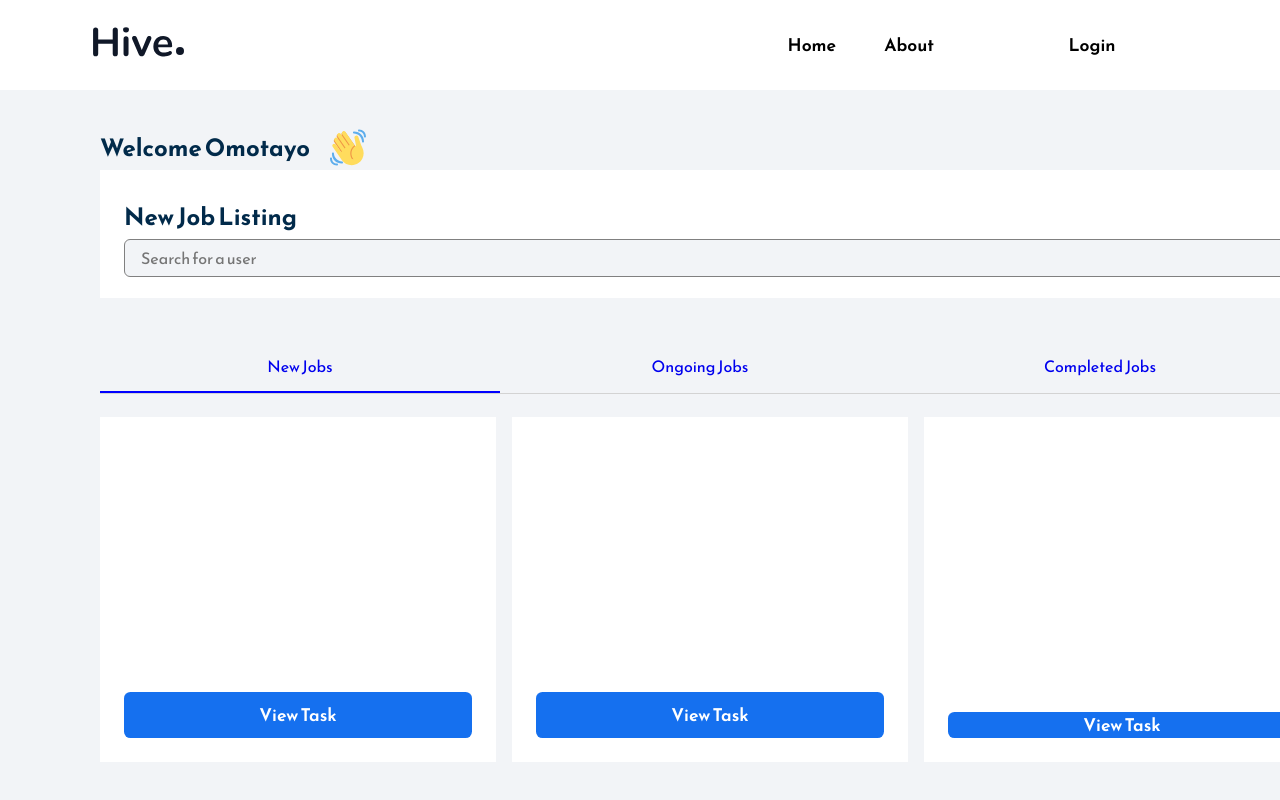
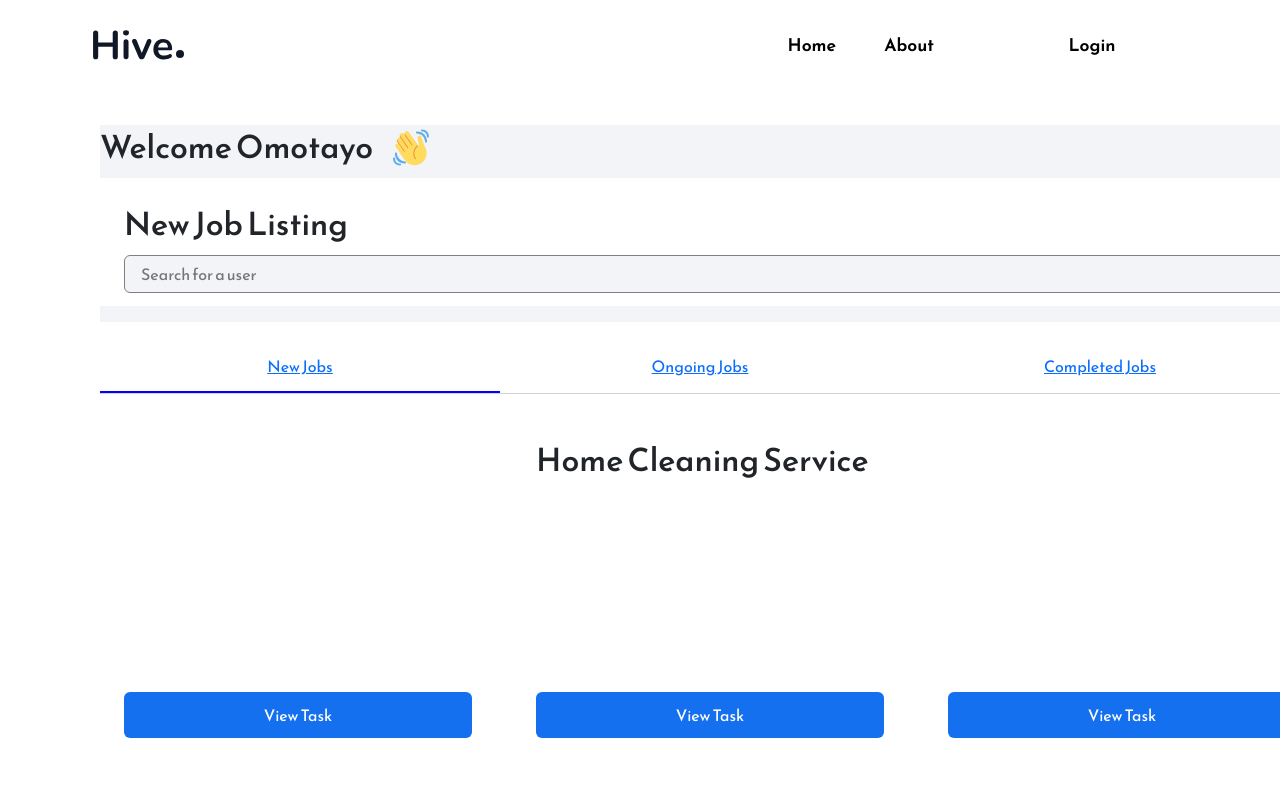
Before and after one commit to Osayi-Joy/Hive-frontend-React, a React (Create React App) app: page /dashboard in a window 1280 px wide. Shown: the top 800 px of the page. Built offline with nearby package versions, Linux system fonts and the light colour scheme.

Commit message:
dashbord update 2

```diff
--- a/package.json
+++ b/package.json
@@ -12,6 +12,7 @@
     "@testing-library/react": "^13.4.0",
     "@testing-library/user-event": "^13.5.0",
     "axios": "^1.3.4",
+    "bootstrap": "^5.2.3",
     "react": "^18.2.0",
     "react-dom": "^18.2.0",
     "react-hook-form": "^7.43.9",
--- a/src/App.js
+++ b/src/App.js
@@ -11,6 +11,7 @@ import wallet from './Pages/Wallet';
 import dashboard from './Pages/Dashboard';
 import "./App.css";
 import "./Pages/CSS/login.css"
+import "../node_modules/bootstrap/dist/css/bootstrap.min.css"
 
 function App() {
   return (
--- a/src/Component/DashboardService.js
+++ b/src/Component/DashboardService.js
@@ -10,7 +10,8 @@ const service = () => {
         </div>
         <div className="dashboard-cleaning-service">
             <div className="home-service">
-
+                <h2>Home Cleaning Service</h2>
+                <div className="dashbord-service-head"></div>
             </div>
             <button className="button-2">View Task</button>
         </div>
--- a/src/Pages/CSS/dashboard.css
+++ b/src/Pages/CSS/dashboard.css
@@ -141,15 +141,26 @@
     background-color:#1570EF;
     outline: none;
     border: none;
-    border-radius: 0.4rem;
-    font-size: 1.1rem;
-    cursor: pointer;
-    font-weight: 600;
-    color: white;
-    transition: 0.2s;
-    display: flex;
+    flex-direction: row;
+    justify-content: center;
     align-items: center;
-    justify-content: center;
+    padding: 12px 16px;
+    gap: 8px;
     width: 348px;
     height: 46px;
+    color: #FFFFFF;
+    border-radius: 6px;
+    cursor: pointer;
+    font-weight: 400;
   }
+
+  .dashbord-service-head{
+    display: flex;
+    flex-direction: column;
+    align-items: flex-start;
+    padding: 0px;
+    gap: 8px;
+    width: 348px;
+    height: 172px;
+
+  }
```
Also changed, not shown: 1 other file (tests, documents, lock files or other folders).
